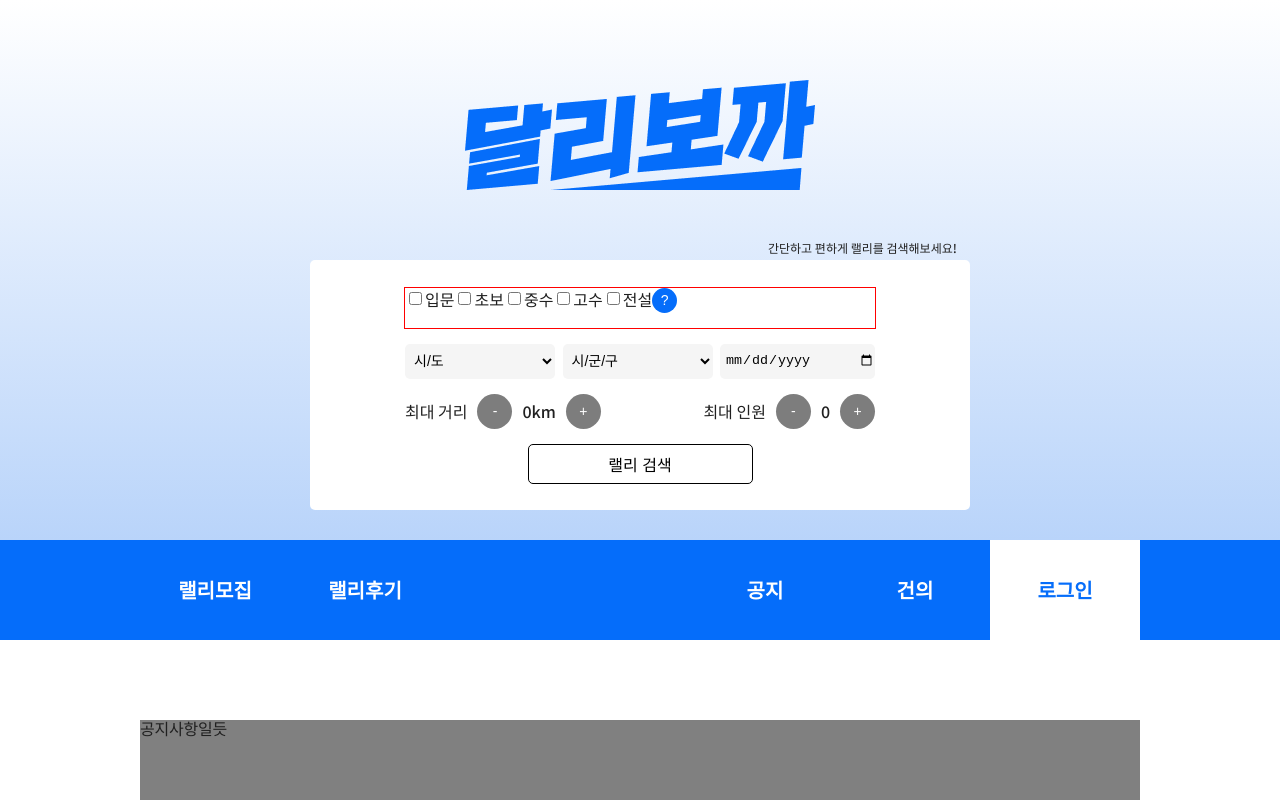
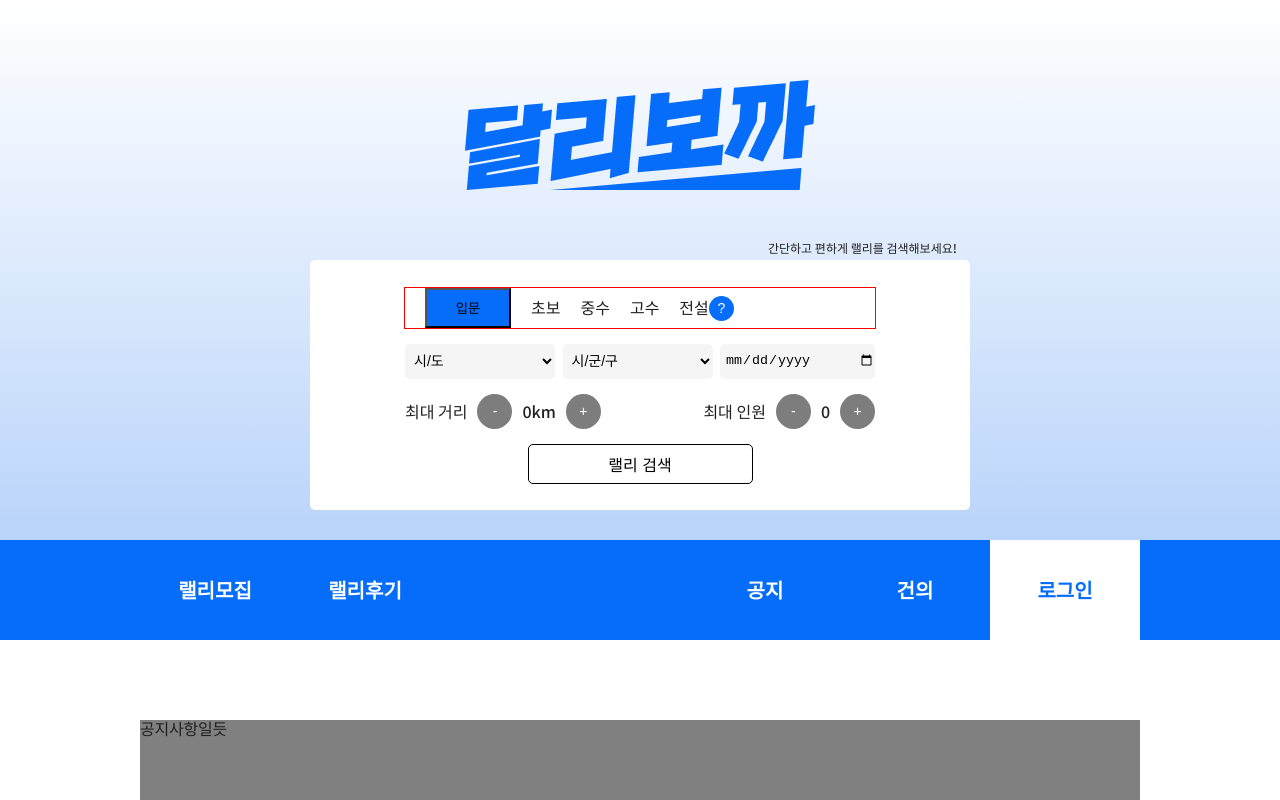
Before and after one commit to hamhabocca/frontend, a React (Create React App) app: page / in a window 1280 px wide. Shown: the top 800 px of the page. Built offline with nearby package versions, Linux system fonts and the light colour scheme.

Commit message:
no message

```diff
--- a/src/components/commons/HomeSearchFilter.js
+++ b/src/components/commons/HomeSearchFilter.js
@@ -11,15 +11,16 @@ function HomeSearchFilter() {
             <form>
                 <fieldset className={style.RallyType}>
                     <input type={'checkbox'} id="ipmun" name='rallytype' value={'ipmun'} />
-                    <label htmlFor='newb'>입문</label>
+                    {/* <label htmlFor='ipmun'>입문</label> */}
+                    <button htmlFor='ipmun'>입문</button>
                     <input type={'checkbox'} id="chobo" name='rallytype' value={'chobo'} />
-                    <label htmlFor='newb'>초보</label>
+                    <label htmlFor='chobo'>초보</label>
                     <input type={'checkbox'} id="jungsu" name='rallytype' value={'jungsu'} />
-                    <label htmlFor='newb'>중수</label>
+                    <label htmlFor='jungsu'>중수</label>
                     <input type={'checkbox'} id="gosu" name='rallytype' value={'gosu'} />
-                    <label htmlFor='newb'>고수</label>
+                    <label htmlFor='gosu'>고수</label>
                     <input type={'checkbox'} id="legend" name='rallytype' value={'legend'} />
-                    <label htmlFor='newb'>전설</label>
+                    <label htmlFor='legend'>전설</label>
                     <button className={style.QuestionButton}>?</button>
                 </fieldset>
                 <fieldset className={style.RallyLocation}>
--- a/src/components/commons/HomeSearchFilter.module.css
+++ b/src/components/commons/HomeSearchFilter.module.css
@@ -27,6 +27,22 @@
     border: 1px solid red;
     height: 40px;
     width: 100%;
+}
+
+.RallyType [type='checkbox'] {
+    opacity: 0;
+}
+
+/* .RallyType label {
+    width: 86px;
+    height: 40px;
+    background-color: gray;
+} */
+
+.RallyType [for='ipmun'] {
+    width: 86px;
+    height: 40px;
+    background-color: #056DFA;
 }
 
 .QuestionButton {
```
